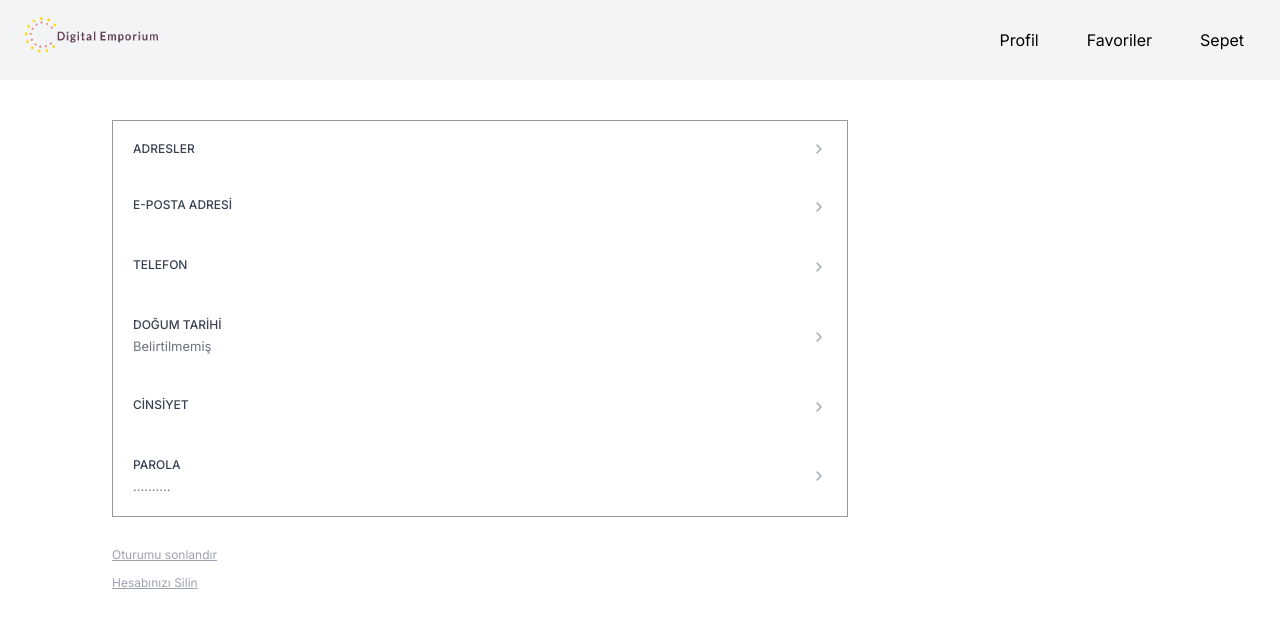
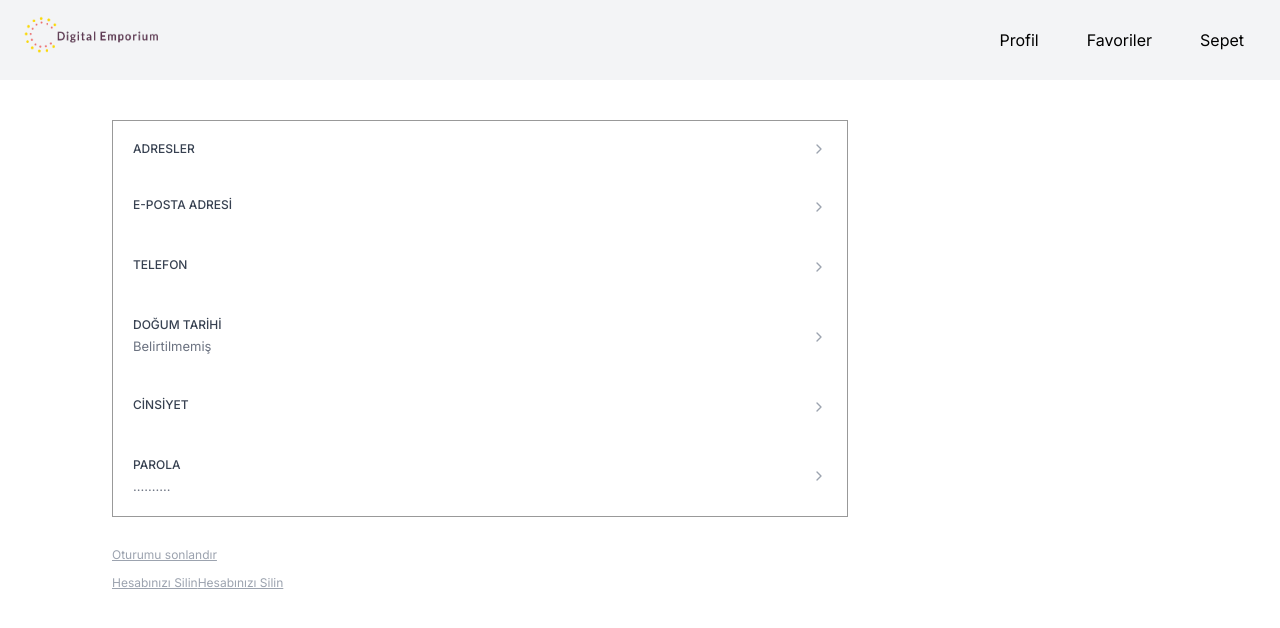
Before and after one commit to mrvozturk/DigitalEmporium, a Next.js app: page /profile in a window 1280 px wide. Shown: the top 628 px of the page. Built offline with nearby package versions, Linux system fonts and the light colour scheme; no server answers.

Commit message:
secret added

```diff
--- a/src/app/profile/page.tsx
+++ b/src/app/profile/page.tsx
@@ -133,6 +133,12 @@ const ProfilePage: React.FC = () => {
           >
             Hesabınızı Silin
           </button>
+          <button
+            onClick={handleLogout}
+            className='text-xs text-gray-400 underline'
+          >
+            Hesabınızı Silin
+          </button>
         </div>
       </div>
     </div>
```
